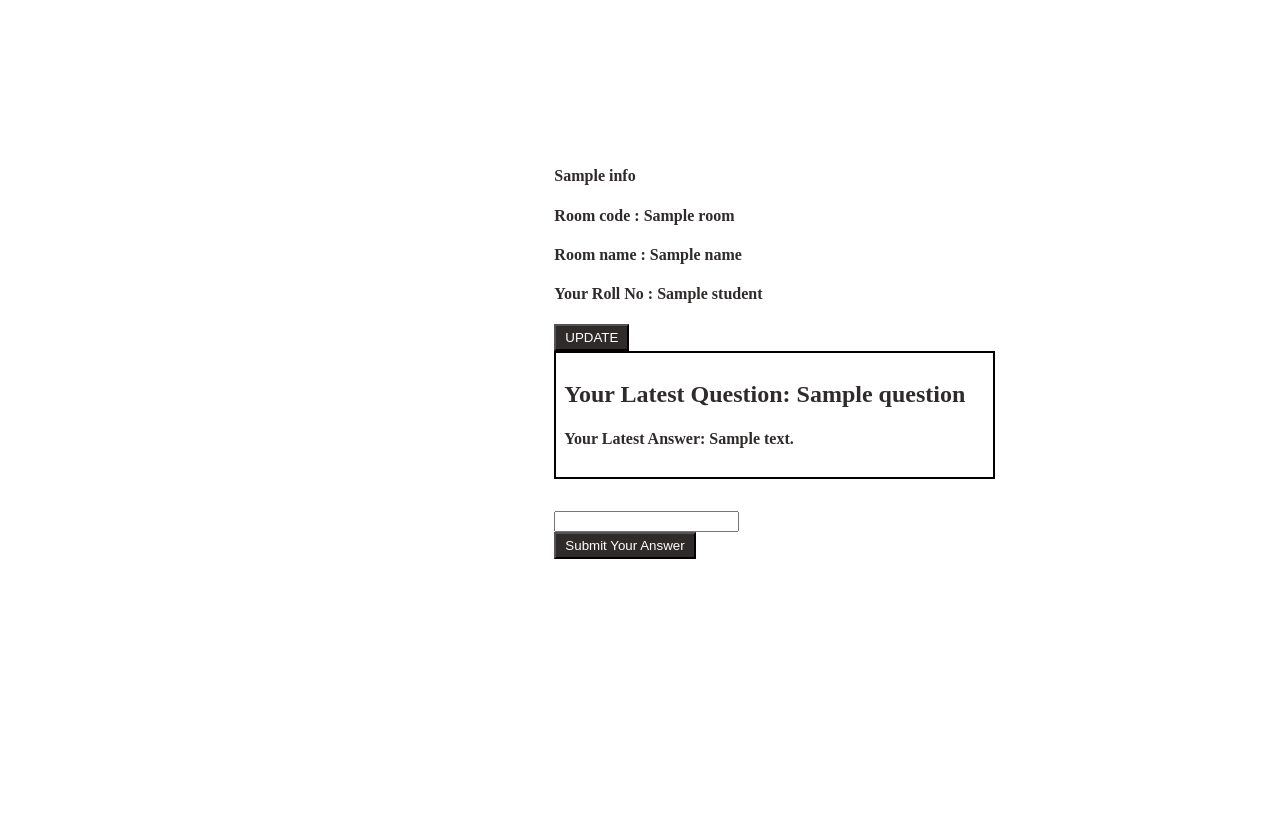
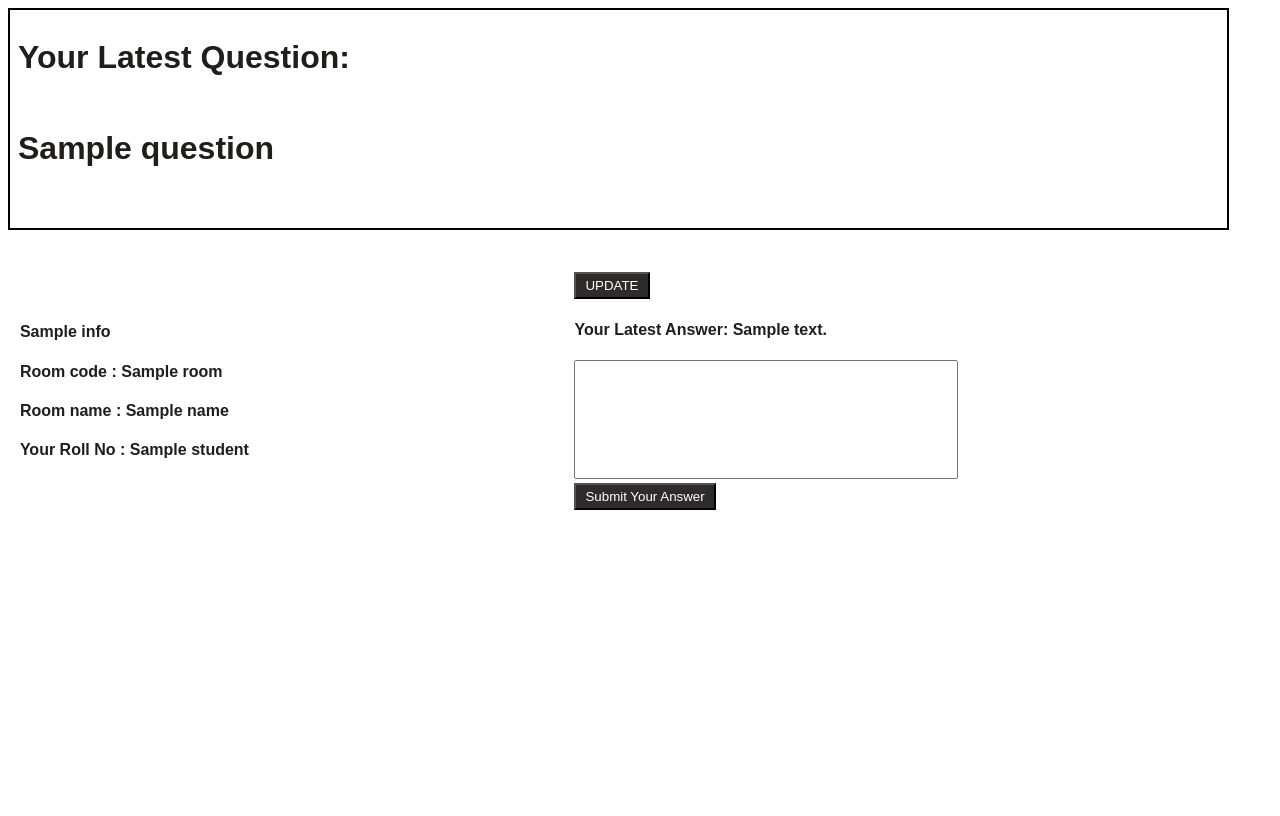
Before and after one commit to prasanjit101/Adivina, a Flask app: template templates/student.html in a window 1280 px wide. After the commit the page ends 510 px from the top, so only its background shows below. Run offline with Flask 2, Linux system fonts and the light colour scheme; the template is opened without the code that fills it: most values are stand-ins (such as "Sample title", 1, 10 or a date in 2020).

Commit message:
make it better

```diff
--- a/firebase.py
+++ b/firebase.py
@@ -23,10 +23,12 @@ firebase = pyrebase.initialize_app(config)
 db = firebase.database()
 app = Flask(__name__)
 
+# Home API --- Don't Do anything
 @app.route('/', methods=['GET', 'POST'])
 def home():
-    return render_template('home.html', info="Welcome")
+    return render_template('home.html', info="Welcome To Adivina")
 
+# This api is called when a room is created
 @app.route('/home', methods=['GET', 'POST'])
 def generate_code():
     if request.method == 'POST':
@@ -48,7 +50,7 @@ def generate_code():
         return render_template('home.html', info="Room Created", room=room, admin=admin, name=name)
     return render_template('home.html', info="Welcome to Adivina")
 
-
+# This api is called when teacher try to log in to the application
 @app.route('/admin', methods=['POST'])
 def admin_join():
     if request.method == 'POST':
@@ -65,7 +67,7 @@ def admin_join():
                     return render_template('admin.html', name=details['name'], room=room, roll_call=roll_call)
         return render_template('home.html', info="Unexpected Error")
 
-
+# This api is called when student try to login to the application
 @app.route('/student', methods=['POST'])
 def student_join():
     if request.method == 'POST':
@@ -89,6 +91,7 @@ def student_join():
                         return render_template('student.html', name=room_name, room=room, student=name, question=question, code=code)
     return render_template('home.html', info="Unexpected Error")
 
+# This api is called when student try to update the web page so to see new question
 @app.route('/<room>/<student>/<name>', methods=["POST"])
 def get_student(room, student, name):
     question = "No question yet"
@@ -99,6 +102,7 @@ def get_student(room, student, name):
     return render_template('student.html', info="Unexpected Error",room=room, name=name, student=student, question=question)
 
 
+# This api is called when teacher try to add a question
 @app.route('/admin/<room>/<name>/add', methods=['POST'])
 def add_question(room, name):
     if request.method == 'POST':
@@ -121,7 +125,7 @@ def add_question(room, name):
             uploaded = "UPLOADED"
         return render_template('admin.html', info=uploaded, room=room, name=name, question=current_question, roll_call=roll_call)
 
-
+# This api is called when student try to answer the question
 @app.route('/<room>/<student>/<name>/answer', methods=['POST'])
 def ans_question(room, student, name):
     if request.method == 'POST':
@@ -136,6 +140,15 @@ def ans_question(room, student, name):
             return render_template('student.html', info="UPLOADED", room=room, student=student, name=name, question=question, answer=answer)
         return render_template('student.html', info="Unexpected Error",room=room, name=name, student=student, question=question, answer=answer)
 
+# This api is called when teacher try to get the answers
+@app.route('/admin/<room>/download', methods=['POST'])
+def download_answers(room):
+    if request.method == 'POST':
+        question = db.child('rooms').child(room).child('questions').get().val()
+        return Response(str(question),
+                       mimetype="text/plain",
+                       headers={"Content-Disposition":
+                                    "attachment;filename=test.txt"})
 
 if __name__ == '__main__':
     app.run(debug=True)
--- a/static/student.css
+++ b/static/student.css
@@ -1,21 +1,29 @@
-html{color: rgb(48, 43, 43);height: 100vh;padding: 8px;}
+*{
+    overflow-x: hidden;
+}
+html{
+    height: 100vh;
+    margin: 0px;width: 0px;
+    color: rgb(34, 29, 29);
+    width: 100%;
+    font-family: Arial, Helvetica, sans-serif;
+}
 main{
     display: grid;
     grid-template-areas:
-         "topbar topbar1  topbar1"
+         "topbar topbar  topbar"
          "ads    content sidebar"
          "footer footer  footer";
     grid-template-columns: 1fr 4fr 0fr;
-    /*for making the columns 1 fraction ,3fractions and 1 fractions of the total width respectively*/
-    grid-template-rows: 130px auto 70px;
+    grid-template-rows: 10px auto 70px;
     /* for setting the height of the rows to 50px ,auto and 70px respectively */
     align-items:center;
     justify-items:center;
+    width:"100%";
     /* to justify items and center them*/
 }
 
-.data{grid-area: topbar;}
-header  { grid-area: topbar1;width:100%; height:auto;padding:8px;margin-bottom: 2rem; border:2px solid black;}
+header  { grid-area: topbar;width:95%; height:auto;padding:8px;margin-bottom: 2rem; border:2px solid black;}
 aside { grid-area: ads;}
 article { grid-area: content;}
 nav { grid-area: sidebar;}
@@ -30,3 +38,8 @@ button{
     color: white;
     padding: 4px 9px;
 }
+textarea{
+    resize:none;
+    width: 10cm;
+    height: 3cm;
+}
--- a/templates/admin.html
+++ b/templates/admin.html
@@ -29,6 +29,9 @@
             <button style=" color:#fff;background-color: rgb(61, 67, 66);">Post Question</button>
           </div>
         </form>
+        <form action="/admin/{{room}}/download", method="post">
+          <button style=" color:#fff;background-color: rgb(61, 67, 66);">Download</button>
+        </form>
       </article>
     </main>
   </body>
--- a/templates/student.html
+++ b/templates/student.html
@@ -4,26 +4,34 @@
   <head>
     <meta charset="UTF-8">
     <title>Adivina- student panel</title>
-    <link rel="stylesheet" href="{{ url_for('static', filename='student.css')}}">
+    <link rel="stylesheet" href="{{ url_for('static', filename='student.css') }}">
 
   </head>
   <body>
+    <header>
+      <h1>Your Latest Question: <h1>
+      <div><p>
+        {{question}}
+      </p></div>
+    </header>
     <main>
-      <article>
+      <aside>
         <h4>{{info}}</h4>
         <h4>Room code : {{room}}</h4>
         <h4>Room name : {{name}}</h4>
         <h4>Your Roll No : {{student}}</h4>
+      </aside>
+
+      <article>
+
         <form action="/{{room}}/{{student}}/{{name}}" method="post">
             <button>UPDATE</button>
         </form>
 
-        <header>
-          <h1>Your Latest Question: {{question}}<h1>
-          <h4>Your Latest Answer: {{answer}}</h4>
-        </header>
+
+        <h4>Your Latest Answer: {{answer}}</h4>
         <form action="/{{room}}/{{student}}/{{name}}/answer" method="post">
-          <input type="text" name="answer"></input>
+          <textarea type="text" name="answer"></textarea>
           <div><button>Submit Your Answer</button></div>
         </form>
       </article>
```
Also changed, not shown: templates/home.html (+10 -10 lines).
